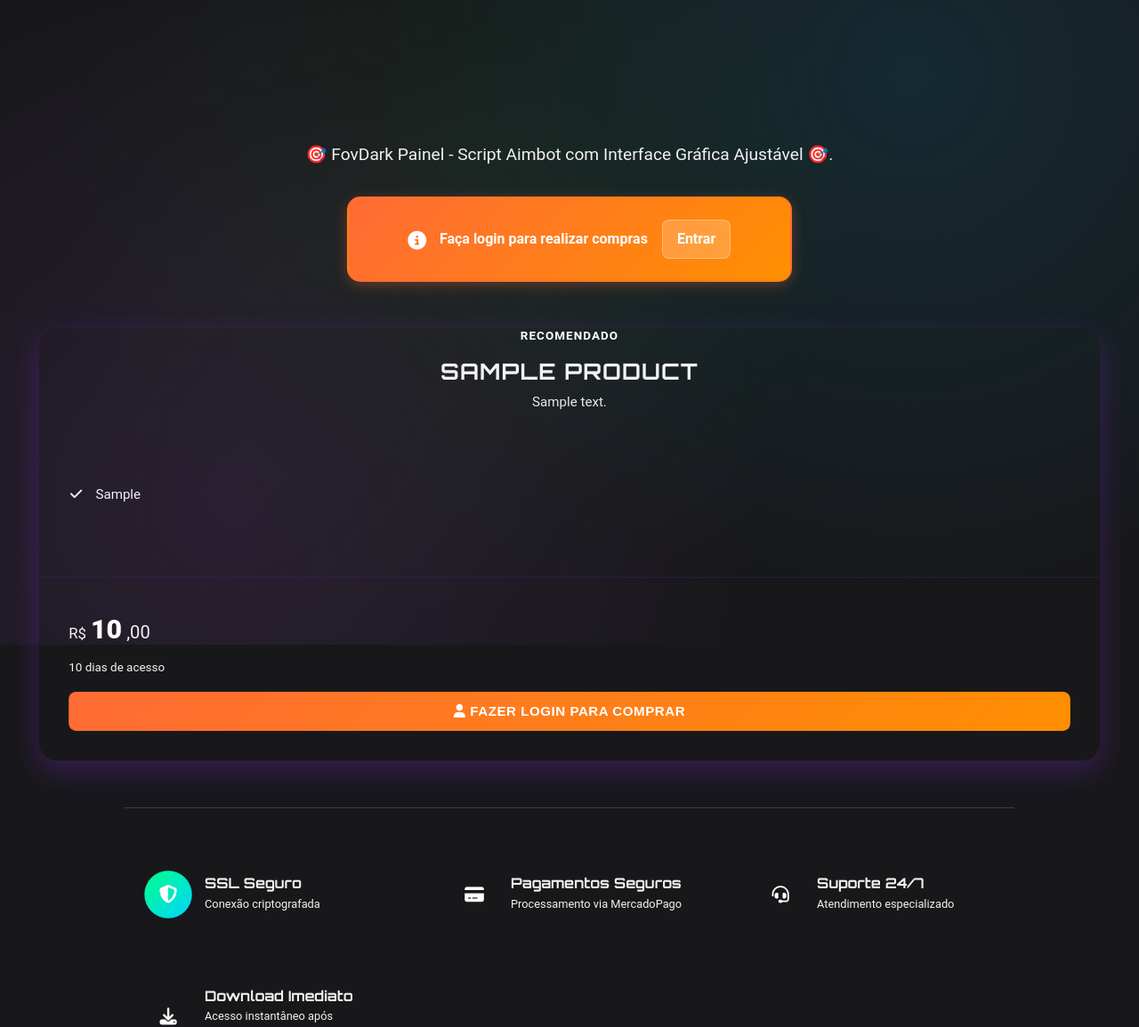
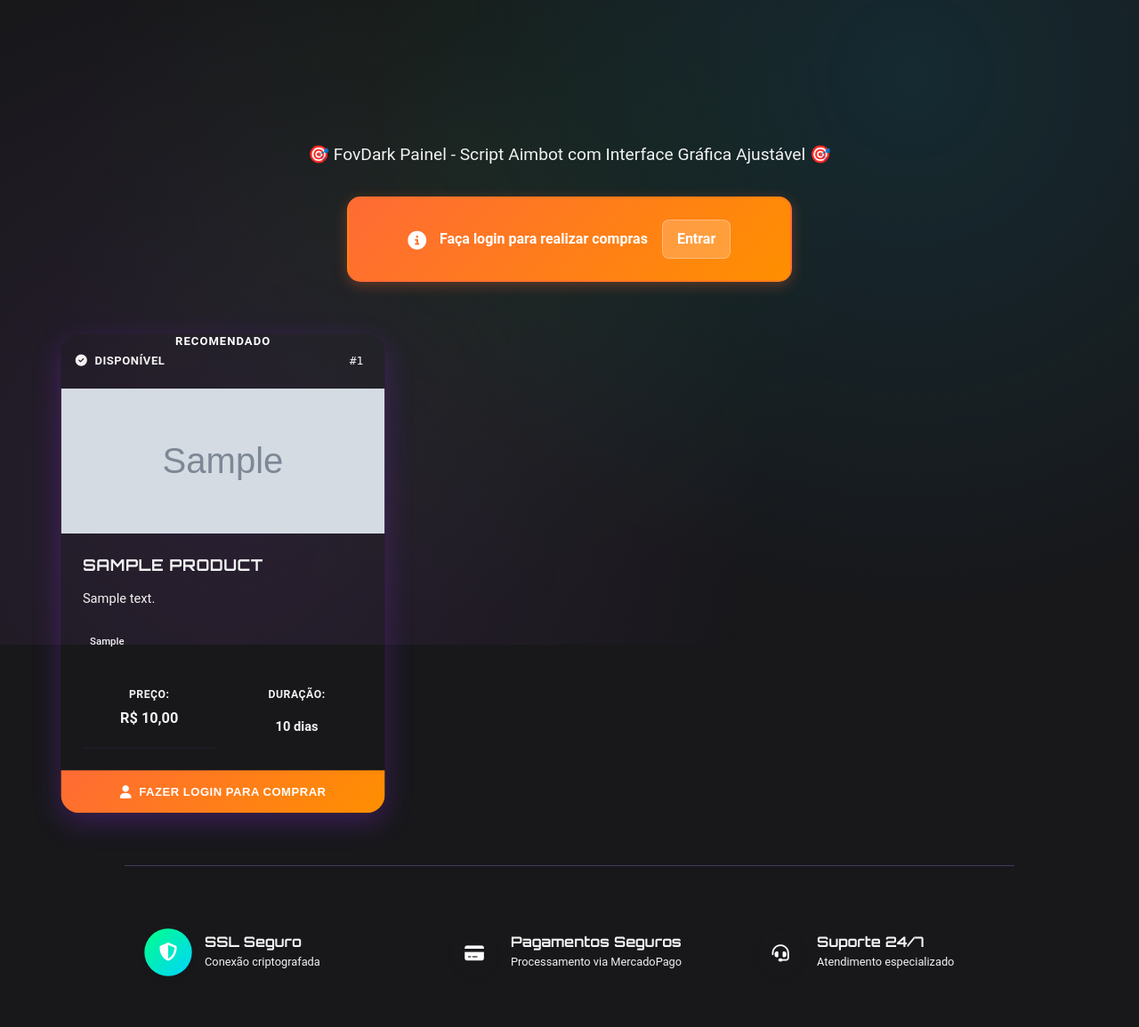
Before and after one commit to lsalles102/FovDark3, a FastAPI app: page /comprar in a window 1280 px wide. Shown: the part 75-1230 px from the top of the page at 89% size. Run offline with FastAPI, Linux system fonts and the light colour scheme; tables that the repository leaves empty hold one stand-in row (values such as "Sample post"); grey boxes marked "Sample" are stand-in pictures.

Commit message:
Assistant checkpoint
Assistant generated file changes:
- templates/comprar.html: Sincronizar página de compras com produtos do admin usando mesmos cards

---

User prompt:

a pagina compras devem esta sincronizadas com os produtos do painel admin, com o mesmo tema com o mesmo card, do mesmo modo que foi adcionado no painel admin e nada mais

Replit-Commit-Author: Assistant
Replit-Commit-Session-Id: 2a4dccb5-2446-4e87-ba07-45b3f8824408

```diff
--- a/templates/comprar.html
+++ b/templates/comprar.html
@@ -5,7 +6,7 @@
     <div class="container">
         <div class="purchase-header">
             <h1>ESCOLHA SEU PLANO</h1>
-            <p>🎯 FovDark Painel - Script Aimbot com Interface Gráfica Ajustável 🎯.</p>
+            <p>🎯 FovDark Painel - Script Aimbot com Interface Gráfica Ajustável 🎯</p>
 
             <!-- Indicador de Login Status -->
             <div id="loginStatus" class="login-status-indicator" style="display: none;">
@@ -17,12 +18,12 @@
             </div>
         </div>
 
-        <!-- Pricing Grid -->
-        <div class="products-grid" id="productsGrid">
+        <!-- Products Grid -->
+        <div class="products-admin-grid" id="productsGrid">
             <!-- Loading state -->
-            <div class="loading-container" style="grid-column: 1 / -1; text-align: center; padding: 3rem">
-                <i class="fas fa-spinner fa-spin" style="font-size: 2rem; color: var(--primary); margin-bottom: 1rem;"></i>
-                <p style="color: var(--text-secondary)">Carregando produtos...</p>
+            <div class="loading-card">
+                <i class="fas fa-spinner fa-spin"></i>
+                <p>Carregando produtos...</p>
             </div>
         </div>
 
@@ -131,9 +132,10 @@
         line-height: 1.6;
     }
 
-    .products-grid {
+    /* Usar o mesmo grid do admin */
+    .products-admin-grid {
         display: grid;
-        grid-template-columns: repeat(auto-fit, minmax(320px, 1fr));
+        grid-template-columns: repeat(auto-fill, minmax(320px, 1fr));
         gap: 2rem;
         margin-bottom: 4rem;
         max-width: 1200px;
@@ -141,28 +143,32 @@
         margin-right: auto;
     }
 
-    .product-card {
+    /* Usar os mesmos cards do admin */
+    .product-admin-card {
         background: var(--bg-secondary);
         border: 2px solid var(--border);
         border-radius: 20px;
-        padding: 0;
         overflow: hidden;
-        transition: all 0.3s ease;
+        transition: all var(--transition-speed);
         position: relative;
+        display: flex;
+        flex-direction: column;
+        min-height: 480px;
     }
 
-    .product-card.featured {
+    .product-admin-card:hover {
         border-color: var(--primary);
-        transform: scale(1.05);
+        transform: translateY(-5px);
+        box-shadow: var(--glow);
+    }
+
+    .product-admin-card.featured {
+        border-color: var(--primary);
+        transform: scale(1.02);
         box-shadow: 0 10px 30px rgba(138, 43, 226, 0.3);
     }
 
-    .product-card:hover {
-        transform: translateY(-5px);
-        box-shadow: 0 15px 40px rgba(138, 43, 226, 0.2);
-    }
-
-    .product-card.featured .product-badge {
+    .product-admin-card.featured .product-badge {
         position: absolute;
         top: -10px;
         left: 50%;
@@ -178,146 +184,196 @@
         z-index: 2;
     }
 
-    .product-header {
-        background: linear-gradient(135deg, var(--primary), var(--secondary));
-        color: white;
-        padding: 2rem;
-        text-align: center;
-        position: relative;
+    .product-card-header {
+        display: flex;
+        justify-content: space-between;
+        align-items: center;
+        padding: 1rem;
+        background: var(--bg-tertiary);
+        border-bottom: 2px solid var(--border);
     }
 
-    .product-title {
-        font-size: 1.5rem;
-        font-weight: 700;
-        margin-bottom: 0.5rem;
+    .product-status {
+        display: flex;
+        align-items: center;
+        gap: 0.5rem;
+        font-size: 0.8rem;
+        font-weight: 600;
         text-transform: uppercase;
-        letter-spacing: 1px;
+        letter-spacing: 0.5px;
     }
 
-    .product-description {
-        font-size: 0.9rem;
-        opacity: 0.9;
-        line-height: 1.4;
+    .product-status.status-active {
+        color: var(--success);
     }
 
-    .product-content {
-        padding: 2rem;
+    .product-status.status-inactive {
+        color: var(--danger);
+    }
+
+    .product-id {
+        font-family: monospace;
+        font-size: 0.8rem;
+        color: var(--text-muted);
+        background: var(--bg-primary);
+        padding: 0.25rem 0.5rem;
+        border-radius: 4px;
+    }
+
+    .product-card-image {
+        height: 160px;
+        background: var(--bg-primary);
+        display: flex;
+        align-items: center;
+        justify-content: center;
+        overflow: hidden;
+    }
+
+    .product-card-image img {
+        width: 100%;
+        height: 100%;
+        object-fit: cover;
+        transition: transform var(--transition-speed);
+    }
+
+    .product-admin-card:hover .product-card-image img {
+        transform: scale(1.05);
+    }
+
+    .no-image {
+        color: var(--text-muted);
+        font-size: 2rem;
+        opacity: 0.5;
+    }
+
+    .product-card-content {
+        flex: 1;
+        padding: 1.5rem;
+        display: flex;
+        flex-direction: column;
+        gap: 1rem;
+    }
+
+    .product-card-title {
+        font-size: 1.1rem;
+        font-weight: 700;
+        color: var(--primary);
+        margin: 0;
+        text-transform: uppercase;
+        letter-spacing: 0.5px;
+    }
+
+    .product-card-description {
+        color: var(--text-secondary);
+        font-size: 0.9rem;
+        line-height: 1.4;
+        margin: 0;
+        display: -webkit-box;
+        -webkit-line-clamp: 2;
+        -webkit-box-orient: vertical;
+        overflow: hidden;
     }
 
     .product-features {
-        list-style: none;
-        padding: 0;
-        margin: 0 0 2rem 0;
+        display: flex;
+        flex-wrap: wrap;
+        gap: 0.5rem;
+        margin: 0.5rem 0;
     }
 
-    .product-features li {
+    .feature-tag {
+        background: var(--bg-tertiary);
+        color: var(--text-primary);
+        padding: 0.25rem 0.5rem;
+        border-radius: 12px;
+        font-size: 0.7rem;
+        font-weight: 500;
+        border: 1px solid var(--border);
+    }
+
+    .feature-more {
+        background: var(--primary);
+        color: white;
+        padding: 0.25rem 0.5rem;
+        border-radius: 12px;
+        font-size: 0.7rem;
+        font-weight: 600;
+    }
+
+    .product-card-info {
+        display: grid;
+        grid-template-columns: 1fr 1fr;
+        gap: 1rem;
+        margin-top: auto;
+    }
+
+    .info-item {
+        display: flex;
+        flex-direction: column;
+        gap: 0.25rem;
+    }
+
+    .info-item .label {
+        font-size: 0.75rem;
+        color: var(--text-muted);
+        text-transform: uppercase;
+        letter-spacing: 0.5px;
+        font-weight: 600;
+    }
+
+    .info-item .value {
+        font-size: 0.9rem;
+        color: var(--text-primary);
+        font-weight: 600;
+    }
+
+    .info-item .value.price {
+        color: var(--success);
+        font-size: 1rem;
+        font-weight: 700;
+    }
+
+    .product-card-actions {
+        border-top: 2px solid var(--border);
+    }
+
+    .btn-action {
         display: flex;
         align-items: center;
-        gap: 0.8rem;
-        padding: 0.8rem 0;
-        border-bottom: 1px solid var(--border);
-        color: var(--text-secondary);
+        justify-content: center;
+        gap: 0.5rem;
+        padding: 1rem;
+        background: linear-gradient(135deg, var(--primary), var(--secondary));
+        border: none;
+        color: white;
+        font-weight: 600;
+        text-transform: uppercase;
+        letter-spacing: 0.5px;
+        cursor: pointer;
+        transition: all var(--transition-speed);
+        font-size: 0.8rem;
+        width: 100%;
+    }
+
+    .btn-action:hover {
+        background: linear-gradient(135deg, var(--secondary), var(--primary));
+        transform: translateY(-1px);
+        box-shadow: 0 5px 15px rgba(138, 43, 226, 0.4);
+    }
+
+    .btn-action.login-required {
+        background: linear-gradient(135deg, #ff6b35, #ff8f00);
+    }
+
+    .btn-action.login-required:hover {
+        background: linear-gradient(135deg, #ff8f00, #ffab00);
+    }
+
+    .btn-action i {
         font-size: 0.9rem;
     }
 
-    .product-features li:last-child {
-        border-bottom: none;
-    }
-
-    .product-features i {
-        color: var(--primary);
-        font-size: 0.9rem;
-        width: 16px;
-        text-align: center;
-    }
-
-    .product-footer {
-        padding: 2rem;
-        border-top: 1px solid rgba(138, 43, 226, 0.2);
-    }
-
-    .product-price {
-        display: flex;
-        align-items: baseline;
-        gap: 0.3rem;
-        margin-bottom: 0.5rem;
-    }
-
-    .price-currency {
-        font-size: 1rem;
-        color: var(--text-secondary);
-    }
-
-    .price-amount {
-        font-size: 1.8rem;
-        font-weight: 900;
-        color: white;
-    }
-
-    .price-decimal {
-        font-size: 1.2rem;
-        color: var(--text-secondary);
-    }
-
-    .product-duration {
-        color: var(--text-secondary);
-        font-size: 0.8rem;
-        margin-bottom: 1rem;
-    }
-
-    .product-button {
-        width: 100%;
-        background: linear-gradient(135deg, #e056fd, #b83dcc);
-        border: none;
-        border-radius: 8px;
-        padding: 0.8rem 1rem;
-        color: white;
-        font-weight: 700;
-        font-size: 0.9rem;
-        text-transform: uppercase;
-        letter-spacing: 0.5px;
-        cursor: pointer;
-        transition: all 0.3s ease;
-        position: relative;
-        overflow: hidden;
-    }
-
-    .product-button:hover {
-        background: linear-gradient(135deg, #b83dcc, #9c2fb8);
-        transform: translateY(-1px);
-        box-shadow: 0 5px 15px rgba(224, 86, 253, 0.4);
-    }
-
-    .product-button:before {
-        content: "";
-        position: absolute;
-        top: 0;
-        left: -100%;
-        width: 100%;
-        height: 100%;
-        background: linear-gradient(90deg, transparent, rgba(255, 255, 255, 0.2), transparent);
-        transition: left 0.5s;
-    }
-
-    .product-button:hover:before {
-        left: 100%;
-    }
-
-    .product-button.login-required {
-        background: linear-gradient(135deg, #ff6b35, #ff8f00);
-        cursor: pointer;
-    }
-
-    .product-button.login-required:hover {
-        background: linear-gradient(135deg, #ff8f00, #ffab00);
-    }
-
-    .btn-login-required {
-        display: flex;
-        align-items: center;
-        gap: 0.5rem;
-    }
-
+    /* Trust badges */
     .trust-badges {
         display: grid;
         grid-template-columns: repeat(auto-fit, minmax(250px, 1fr));
@@ -593,8 +689,8 @@ async function loadProducts() {
     } catch (error) {
         console.error('❌ Erro ao carregar produtos:', error);
         container.innerHTML = `
-            <div style="grid-column: 1 / -1; text-align: center; padding: 3rem; color: var(--text-secondary);">
-                <i class="fas fa-exclamation-triangle" style="font-size: 2rem; margin-bottom: 1rem; color: var(--danger);"></i>
+            <div class="empty-state">
+                <i class="fas fa-exclamation-triangle"></i>
                 <h3>Erro ao carregar produtos</h3>
                 <p>Tente recarregar a página.</p>
                 <button onclick="loadProducts()" style="margin-top: 1rem; padding: 0.5rem 1rem; background: var(--primary); color: white; border: none; border-radius: 5px; cursor: pointer;">
@@ -611,8 +707,8 @@ function displayProducts(products, container) {
     if (!Array.isArray(products)) {
         console.error('❌ Products não é um array:', products);
         container.innerHTML = `
-            <div style="grid-column: 1 / -1; text-align: center; padding: 3rem; color: var(--text-secondary);">
-                <i class="fas fa-exclamation-triangle" style="font-size: 2rem; margin-bottom: 1rem; color: var(--danger);"></i>
+            <div class="empty-state">
+                <i class="fas fa-exclamation-triangle"></i>
                 <h3>Erro no formato dos dados</h3>
                 <p>Dados dos produtos em formato inválido.</p>
             </div>
@@ -622,8 +718,8 @@ function displayProducts(products, container) {
 
     if (products.length === 0) {
         container.innerHTML = `
-            <div style="grid-column: 1 / -1; text-align: center; padding: 3rem; color: var(--text-secondary);">
-                <i class="fas fa-box-open" style="font-size: 2rem; margin-bottom: 1rem; opacity: 0.5;"></i>
+            <div class="empty-state">
+                <i class="fas fa-box-open"></i>
                 <h3>Nenhum produto disponível</h3>
                 <p>Novos produtos serão adicionados em breve.</p>
             </div>
@@ -653,43 +750,69 @@ function displayProducts(products, container) {
                     'Suporte 24/7'
                 ];
 
-            const featuresHTML = features.map(feature =>
-                `<li><i class="fas fa-check"></i>${feature}</li>`
+            const featuresArray = features.slice(0, 3);
+            const featuresHTML = featuresArray.map(feature =>
+                `<span class="feature-tag">${feature}</span>`
             ).join('');
 
-            const priceAmount = Math.floor(product.price || 0);
-            const priceDecimal = String((product.price || 0).toFixed(2)).split('.')[1];
+            const priceFormatted = new Intl.NumberFormat('pt-BR', {
+                style: 'currency',
+                currency: 'BRL'
+            }).format(product.price);
+
+            // Status do produto
+            const statusClass = product.is_active ? 'status-active' : 'status-inactive';
+            const statusText = product.is_active ? 'Disponível' : 'Indisponível';
+            const statusIcon = product.is_active ? 'fas fa-check-circle' : 'fas fa-times-circle';
 
             // Definir texto e classe do botão baseado no status de login
             const buttonClass = isLoggedIn ? '' : 'login-required';
             const buttonText = isLoggedIn ? 'Comprar agora' : 'Fazer login para comprar';
 
             return `
-                <div class="product-card ${product.is_featured ? 'featured' : ''}">
+                <div class="product-admin-card ${product.is_featured ? 'featured' : ''}">
                     ${product.is_featured ? '<div class="product-badge">RECOMENDADO</div>' : ''}
 
-                    <div class="product-header">
-                        <h3 class="product-title">${product.name || 'Produto'}</h3>
-                        <p class="product-description">${product.description || 'Acesso completo às funcionalidades premium'}</p>
+                    <div class="product-card-header">
+                        <div class="product-status ${statusClass}">
+                            <i class="${statusIcon}"></i>
+                            <span>${statusText}</span>
+                        </div>
+                        <div class="product-id">#${product.id}</div>
                     </div>
 
-                    <div class="product-content">
-                        <ul class="product-features">
-                            ${featuresHTML}
-                        </ul>
+                    <div class="product-card-image">
+                        ${product.image_url ?
+                            `<img src="${product.image_url}" alt="${product.name}" onerror="this.src='/static/hero-bg.jpg'">` :
+                            `<div class="no-image"><i class="fas fa-image"></i></div>`
+                        }
                     </div>
 
-                    <div class="product-footer">
-                        <div class="product-price">
-                            <span class="price-currency">R$</span>
-                            <span class="price-amount">${priceAmount}</span>
-                            <span class="price-decimal">,${priceDecimal}</span>
+                    <div class="product-card-content">
+                        <h3 class="product-card-title">${product.name}</h3>
+                        <p class="product-card-description">${product.description || 'Acesso completo às funcionalidades premium'}</p>
+
+                        <div class="product-features">
+                            ${featuresHTML}
+                            ${features.length > 3 ? `<span class="feature-more">+${features.length - 3}</span>` : ''}
                         </div>
-                        <div class="product-duration">${product.duration_days || 30} dias de acesso</div>
 
-                        <button class="product-button ${buttonClass}" onclick="chooseCheckoutMethod('${product.name}', ${product.price}, ${product.duration_days}, ${product.id})" data-product-id="${product.id}">
+                        <div class="product-card-info">
+                            <div class="info-item">
+                                <span class="label">Preço:</span>
+                                <span class="value price">${priceFormatted}</span>
+                            </div>
+                            <div class="info-item">
+                                <span class="label">Duração:</span>
+                                <span class="value">${product.duration_days} dias</span>
+                            </div>
+                        </div>
+                    </div>
+
+                    <div class="product-card-actions">
+                        <button class="btn-action ${buttonClass}" onclick="chooseCheckoutMethod('${product.name}', ${product.price}, ${product.duration_days}, ${product.id})" data-product-id="${product.id}">
                             <i class="fas fa-${isLoggedIn ? 'shopping-cart' : 'user'}"></i>
-                            ${buttonText}
+                            <span>${buttonText}</span>
                         </button>
                     </div>
                 </div>
@@ -701,8 +824,8 @@ function displayProducts(products, container) {
     } catch (error) {
         console.error('❌ Erro ao renderizar produtos:', error);
         container.innerHTML = `
-            <div style="grid-column: 1 / -1; text-align: center; padding: 3rem; color: var(--text-secondary);">
-                <i class="fas fa-exclamation-triangle" style="font-size: 2rem; margin-bottom: 1rem; color: var(--danger);"></i>
+            <div class="empty-state">
+                <i class="fas fa-exclamation-triangle"></i>
                 <h3>Erro ao renderizar produtos</h3>
                 <p>Ocorreu um erro ao exibir os produtos.</p>
             </div>
```
Also changed, not shown: other parts of templates/comprar.html (+47 -5 lines).
